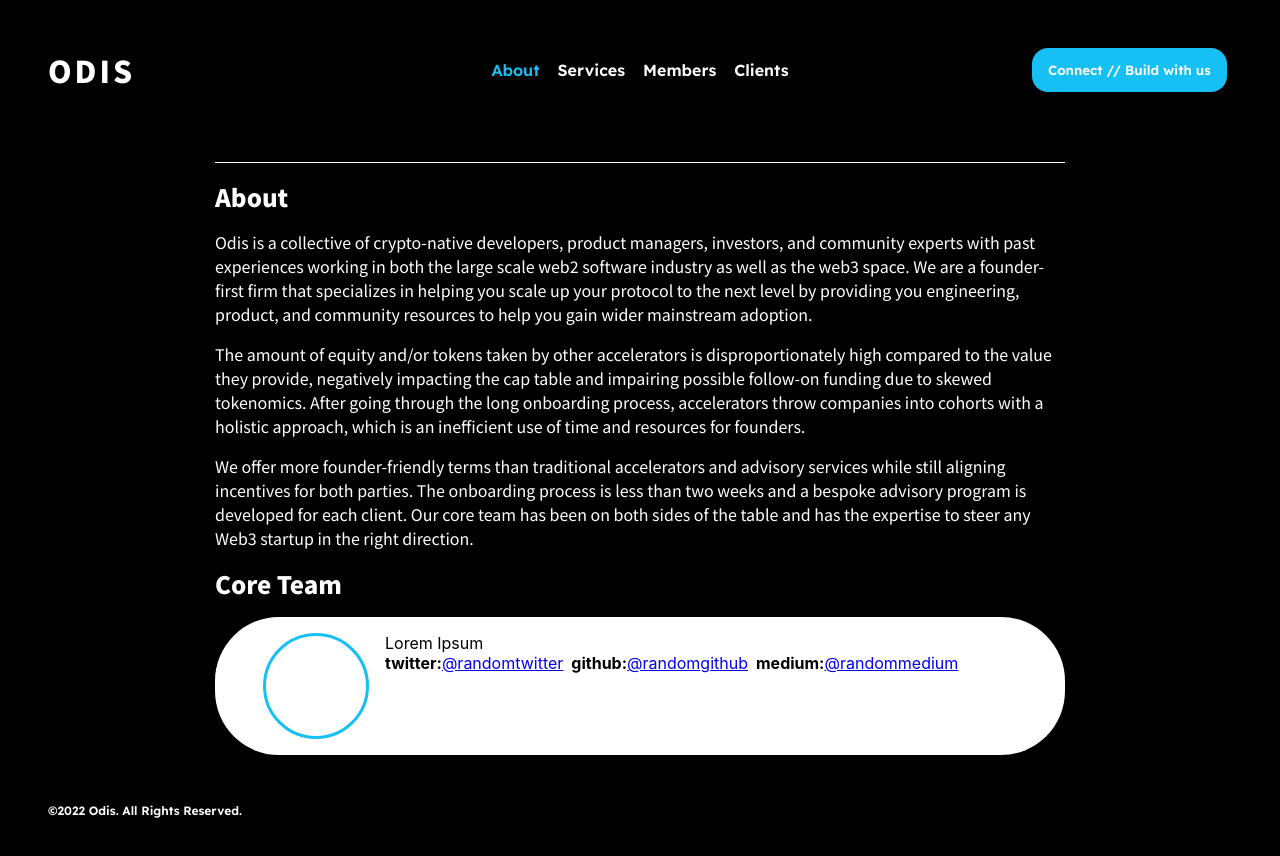
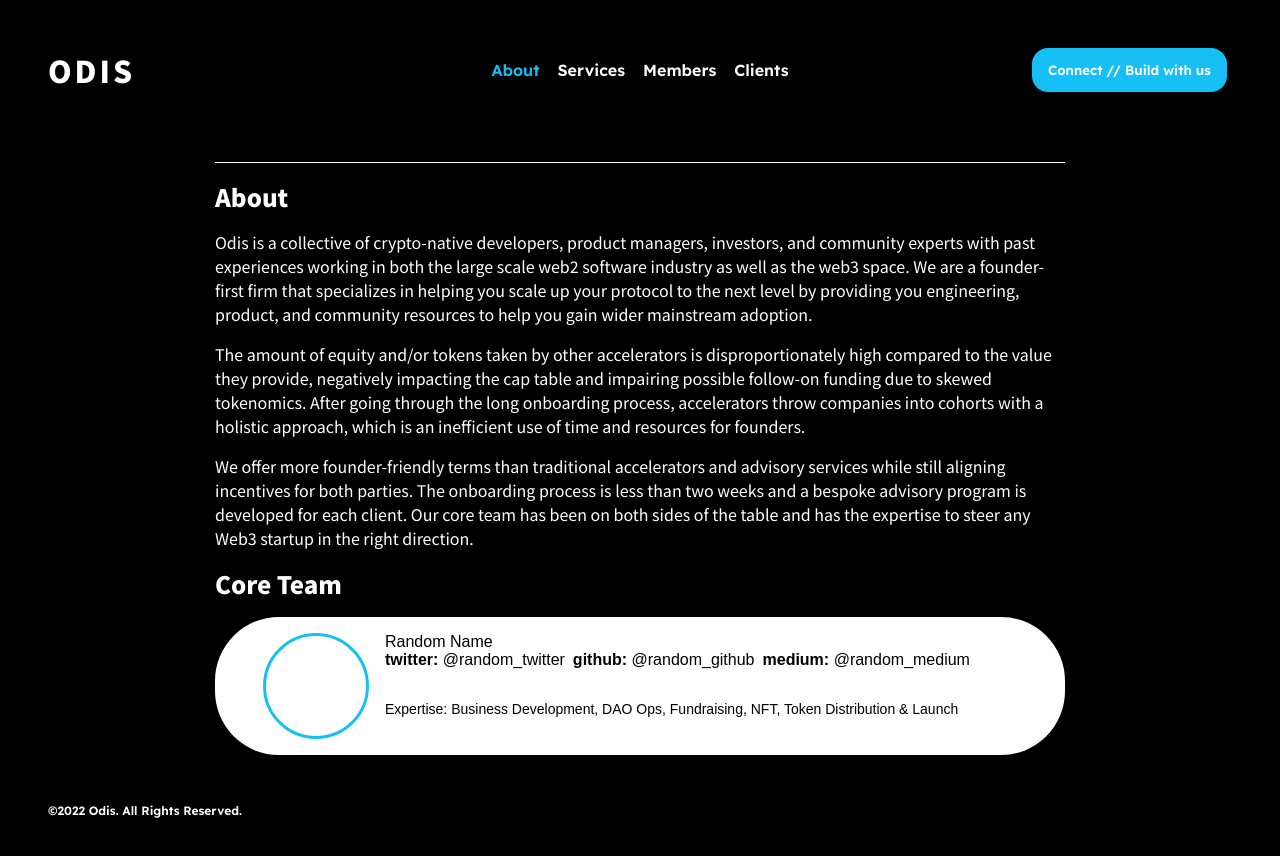
Before and after one commit to smolboydiamonds/smolquants-landing, a React (Create React App) app: page /#/about in a window 1280 px wide. Shown: the top 856 px of the page. Built offline with nearby package versions, Linux system fonts and the light colour scheme.

Commit message:
style: UserProfile setting proper spacing between text elements

```diff
--- a/src/components/UserProfile/UserProfile.tsx
+++ b/src/components/UserProfile/UserProfile.tsx
@@ -1,3 +1,4 @@
+import {useMemo} from 'react'
 import styled from 'styled-components'
 
 const ProfileWrapper = styled.div`
@@ -6,6 +7,7 @@ const ProfileWrapper = styled.div`
   background: white;
   border-radius: 64px;
   padding: 16px 48px;
+  font-family: 'Noto San JP', sans-serif;
 `
 
 const ProfileIcon = styled.div`
@@ -31,7 +33,11 @@ const SocialMediaContainer = styled.div`
   color: black;
 `
 
-const Expertise = styled.div``
+const Expertise = styled.div`
+  color: black;
+  margin-top: 32px;
+  font-size: 14px;
+`
 
 const SpecificSocialMedia = styled.div`
   display: flex;
@@ -43,7 +49,11 @@ const SocialMediaName = styled.div`
   font-weight: bold;
 `
 
-const ClickableUserHandle = styled.a``
+const ClickableUserHandle = styled.a`
+  text-decoration: none;
+  font-weight: normal;
+  color: black;
+`
 
 interface UserSocialMediaProps {
   twitter_handle?: string
@@ -68,7 +78,7 @@ const UserSocialMedia = ({twitter_handle, github_handle, medium_handle}: UserSoc
     <SocialMediaContainer>
       {TwitterProfileLink && (
         <SpecificSocialMedia>
-          <SocialMediaName>twitter: </SocialMediaName>
+          <SocialMediaName>twitter:&nbsp;</SocialMediaName>
           <ClickableUserHandle href={TwitterProfileLink} target="_blank" rel="noopener noreferrer">
             @{twitter_handle}
           </ClickableUserHandle>
@@ -76,7 +86,7 @@ const UserSocialMedia = ({twitter_handle, github_handle, medium_handle}: UserSoc
       )}
       {GithubProfileLink && (
         <SpecificSocialMedia>
-          <SocialMediaName>github: </SocialMediaName>
+          <SocialMediaName>github:&nbsp;</SocialMediaName>
           <ClickableUserHandle href={GithubProfileLink} target="_blank" rel="noopener noreferrer">
             @{github_handle}
           </ClickableUserHandle>
@@ -84,7 +94,7 @@ const UserSocialMedia = ({twitter_handle, github_handle, medium_handle}: UserSoc
       )}
       {MediumProfileLink && (
         <SpecificSocialMedia>
-          <SocialMediaName>medium: </SocialMediaName>
+          <SocialMediaName>medium:&nbsp;</SocialMediaName>
           <ClickableUserHandle href={MediumProfileLink} target="_blank" rel="noopener noreferrer">
             @{medium_handle}
           </ClickableUserHandle>
@@ -94,8 +104,9 @@ const UserSocialMedia = ({twitter_handle, github_handle, medium_handle}: UserSoc
   )
 }
 
-interface UserProfileProps {
+interface UserProfileProps extends UserSocialMediaProps {
   name: string
+  expertise: string
   twitter_handle?: string
   github_handle?: string
   medium_handle?: string
@@ -103,6 +114,7 @@ interface UserProfileProps {
 
 export const UserProfile = ({
   name,
+  expertise,
   twitter_handle,
   github_handle,
   medium_handle,
@@ -117,7 +129,7 @@ export const UserProfile = ({
           github_handle={github_handle}
           medium_handle={medium_handle}
         />
-        <Expertise></Expertise>
+        <Expertise>Expertise: {expertise} </Expertise>
       </ProfileDescription>
     </ProfileWrapper>
   )
--- a/src/pages/About.tsx
+++ b/src/pages/About.tsx
@@ -9,6 +9,14 @@ const PageWrapper = styled.div`
   width: 100%;
   flex: 1;
 `
+
+const MockData = {
+  name: 'Random Name',
+  expertise: 'Business Development, DAO Ops, Fundraising, NFT, Token Distribution & Launch',
+  twitter_handle: 'random_twitter',
+  github_handle: 'random_github',
+  medium_handle: 'random_medium',
+}
 
 function About() {
   return (
@@ -38,10 +46,11 @@ function About() {
         </SectionParagraph>
         <SectionTitle text="Core Team" />
         <UserProfile
-          name="Lorem Ipsum"
-          twitter_handle="randomtwitter"
-          github_handle="randomgithub"
-          medium_handle="randommedium"
+          name={MockData.name}
+          expertise={MockData.expertise}
+          twitter_handle={MockData.twitter_handle}
+          github_handle={MockData.github_handle}
+          medium_handle={MockData.medium_handle}
         />
       </SectionContainer>
     </PageWrapper>
```
